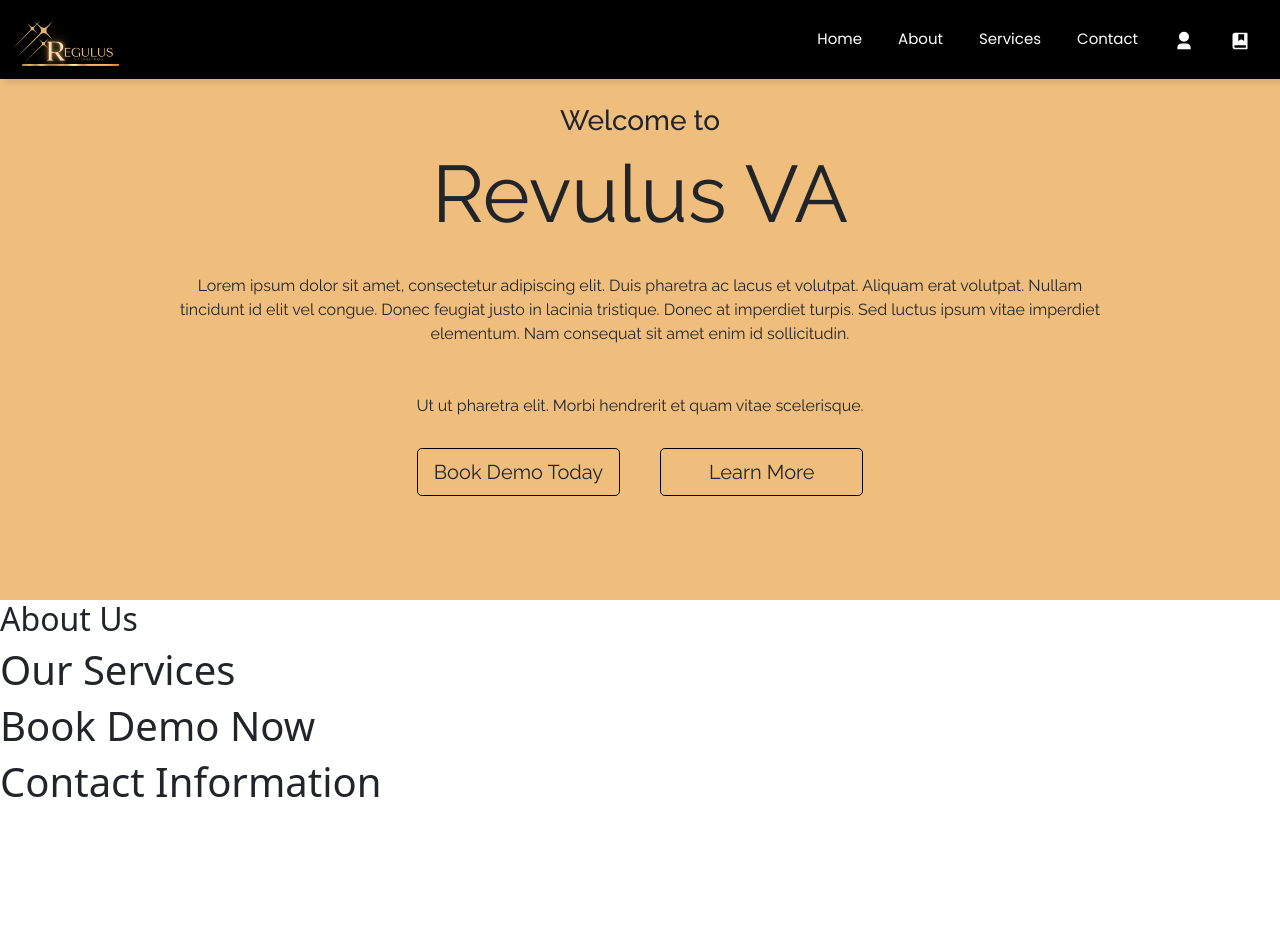
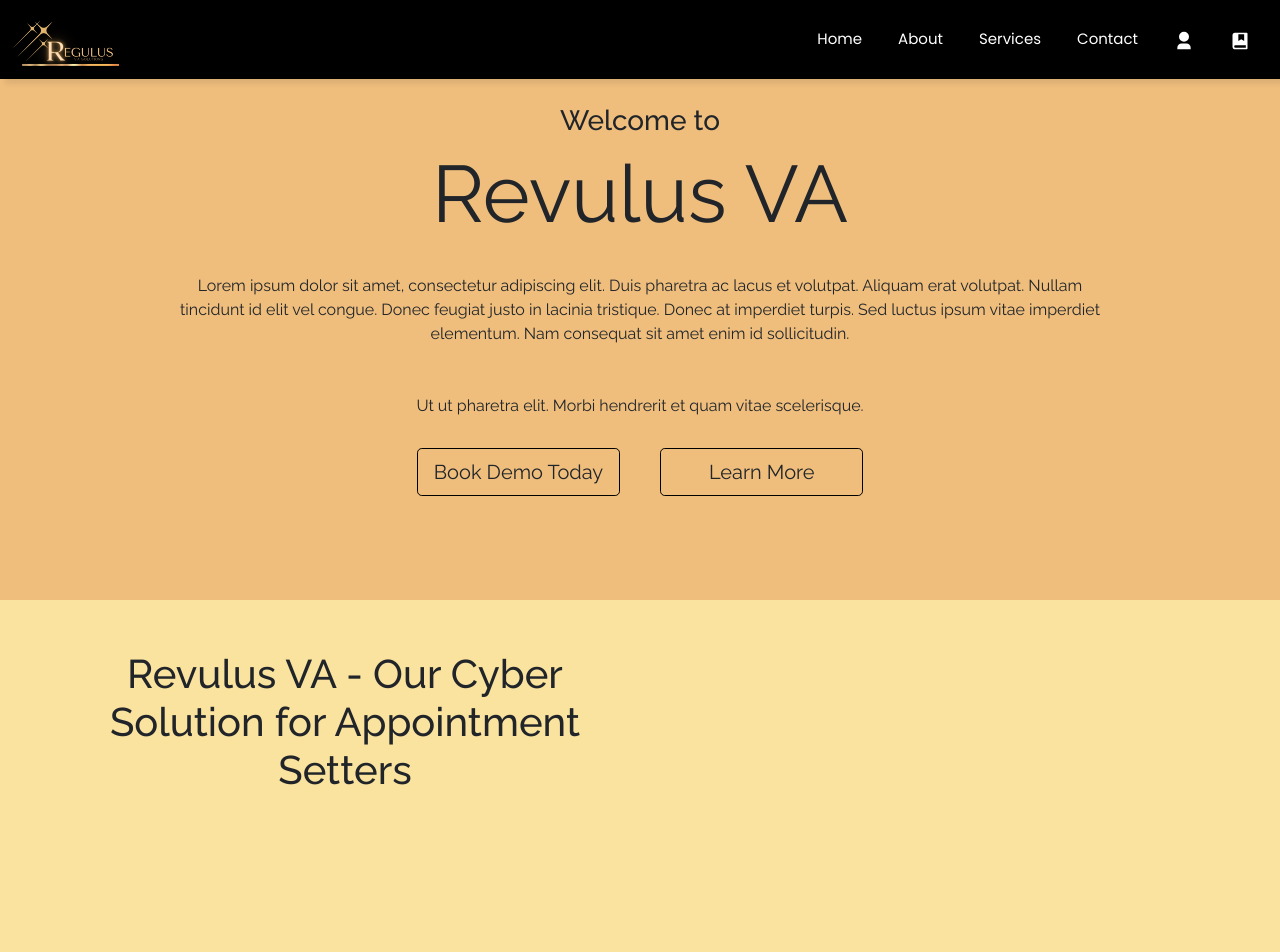
Before and after one commit to programmergeeks/revulus_va_webapp, a React (Create React App) app: page / in a window 1280 px wide. Shown: the top 952 px of the page. Before the commit the page ends 814 px from the top, so only its background shows below. Built offline with nearby package versions, Linux system fonts and the light colour scheme.

Commit message:
nth commit - About Us Page and CSS

```diff
--- a/src/css/about.css
+++ b/src/css/about.css
@@ -0,0 +1,8 @@
+div #about{
+    background-color:  #fae29f;
+    height: 600px;
+    padding: 50px 50px;
+    margin: 0;
+    box-sizing: border-box;
+    font-family: 'Raleway', sans-serif;
+}
--- a/src/pages/About.tsx
+++ b/src/pages/About.tsx
@@ -2,8 +2,13 @@ import '../css/about.css';
 
 export default function About() {
   return (
-    <div id='about' className='row d-flex align-items-center justify-content-start'>
-      <h2>About Us</h2>
+    <div  id='about' className='row d-flex'>
+      <div className='col'>
+        <h1 className='text-center'>Revulus VA - Our Cyber Solution for Appointment Setters</h1>
+      </div>
+      <div className='col'>
+
+      </div>
     </div>
   )
 }
```
